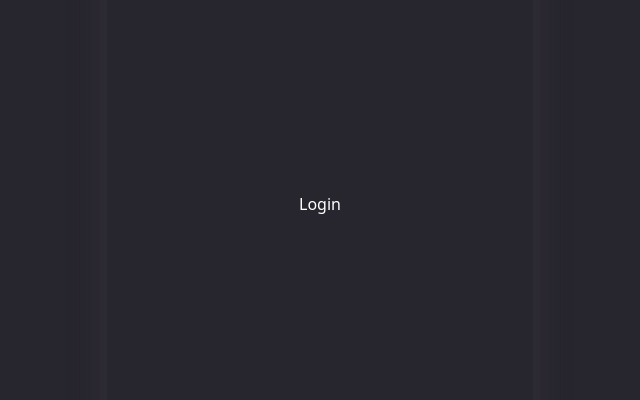
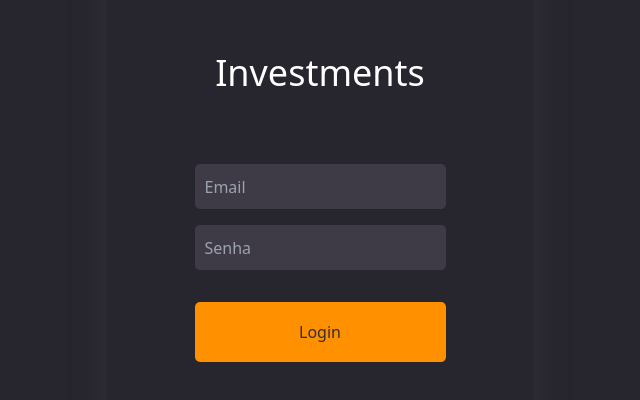
Before and after one commit to victormilitao/investments, a React (Vite) app: page /login in a window 1280 px wide. Shown: the part 196-596 px from the top of the page, without its empty margins (320-960 px from the left). Built offline with nearby package versions, Linux system fonts and the light colour scheme.

Commit message:
feat: add some input and button style. add login page elements

```diff
--- a/src/header.tsx
+++ b/src/header.tsx
@@ -3,7 +3,7 @@ import { Power } from 'lucide-react';
 
 export function Header() {
   return (
-    <header className="min-h-[100px] bg-ds-black-400 px-10 flex items-center border-b-2 border-solid border-ds-black-300">
+    <header className="min-h-[100px] bg-ds-black-500 px-10 flex items-center">
       <div className="flex items-baseline gap-10 w-full">
         <Link to="/" className="text-3xl">
           Investments
--- a/src/main.css
+++ b/src/main.css
@@ -10,3 +10,26 @@
   --ds-white-50: #fff;
   --ds-white-100: #f4ede8;
 }
+
+/* Inputs */
+input[type='file'] {
+  display: none;
+}
+
+input[type='text'], input[type='password'] {
+  height: 45px;
+  background: var(--ds-black-300);
+  color: var(--ds-white-100);
+  border-radius: 5px;
+  padding: 10px;
+}
+
+/* Buttons */
+.btn-primary {
+  background-color: var(--ds-orange-500);
+  color: var(--ds-black-400);
+  padding: 18px;
+  border-radius: 5px;
+  font-weight: 500;
+  min-width: 200px;
+}
--- a/src/pages/login.tsx
+++ b/src/pages/login.tsx
@@ -1,13 +1,36 @@
+import { ChangeEvent, FormEvent, useState } from "react"
+import { BrowserRouter, Navigate, useNavigate} from 'react-router-dom'
+
 export function Login() {
+  const [email, setEmail] = useState('')
+  const [password, setPassword] = useState('')
+  const navigate = useNavigate()
+
+  function handleEmail(event: ChangeEvent<HTMLInputElement>): void {
+    setEmail(event?.target?.value)
+  }
+
+  function handlePassword(event: ChangeEvent<HTMLInputElement>): void {
+    setPassword(event?.target?.value)
+  }
+
+  function handleLogin(event: FormEvent) {
+    event.preventDefault()
+    console.dir(email)
+    console.dir(password)
+    navigate('/')
+  }
+
   return (
     <div className="flex items-center justify-center h-screen">
-      <div className="flex flex-col items-center justify-center gap-12 w-1/3 h-[650px] rounded-[10px] bg-ds-black-500 shadow-[0_0_30px_5px] shadow-ds-black-400">
-        Login
+      <div className="flex flex-col items-center justify-center gap-16 w-1/3 h-[650px] rounded-[10px] bg-ds-black-500 shadow-[0_0_30px_5px] shadow-ds-black-400">
+        <p className="text-[36px]">Investments</p>
+        <form className="flex flex-col gap-4">
+          <input type="text" placeholder="Email" onChange={handleEmail}></input>
+          <input type="password" placeholder="Senha" onChange={handlePassword}></input>
+          <button type="button" className="btn-primary mt-4" onClick={handleLogin}>Login</button>
+        </form>
       </div>
     </div>
   )
 }
-
-// border-radius: 10px;
-// background: var(--ds-black-500);
-// box-shadow: 0px 0px 30px 5px var(--ds-black-400);
```
